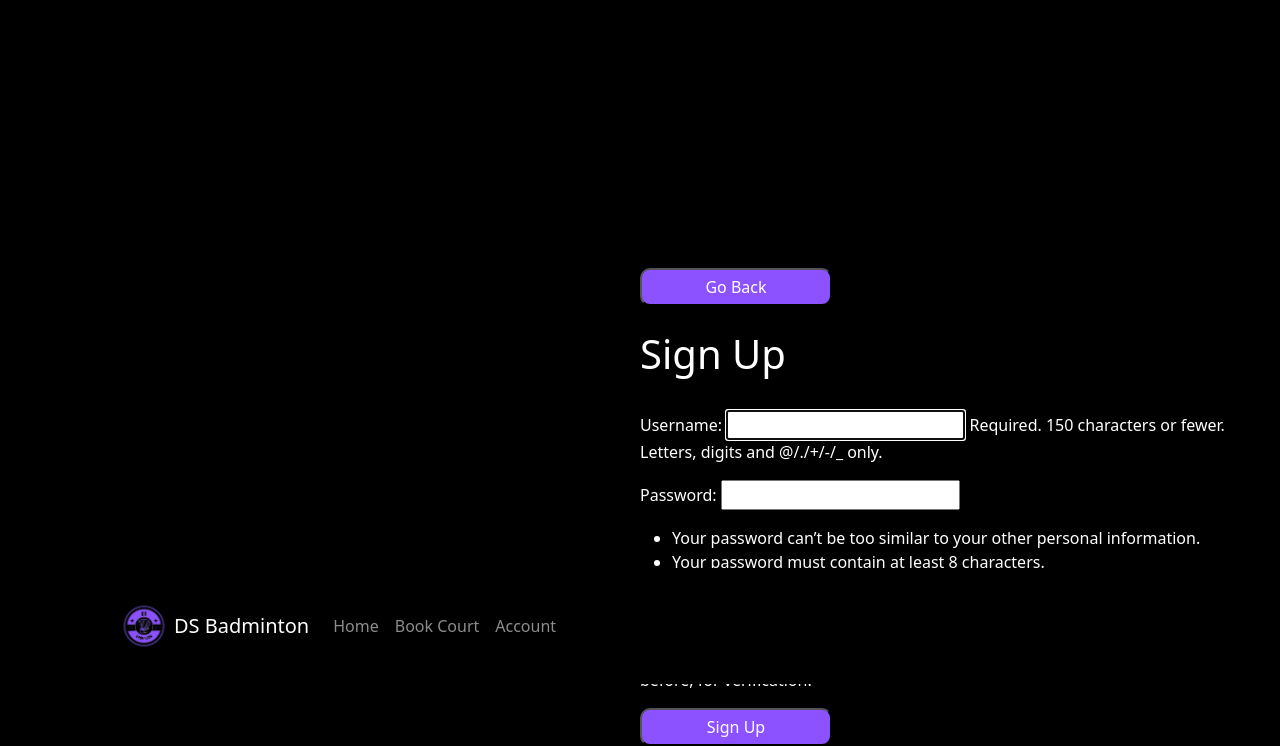
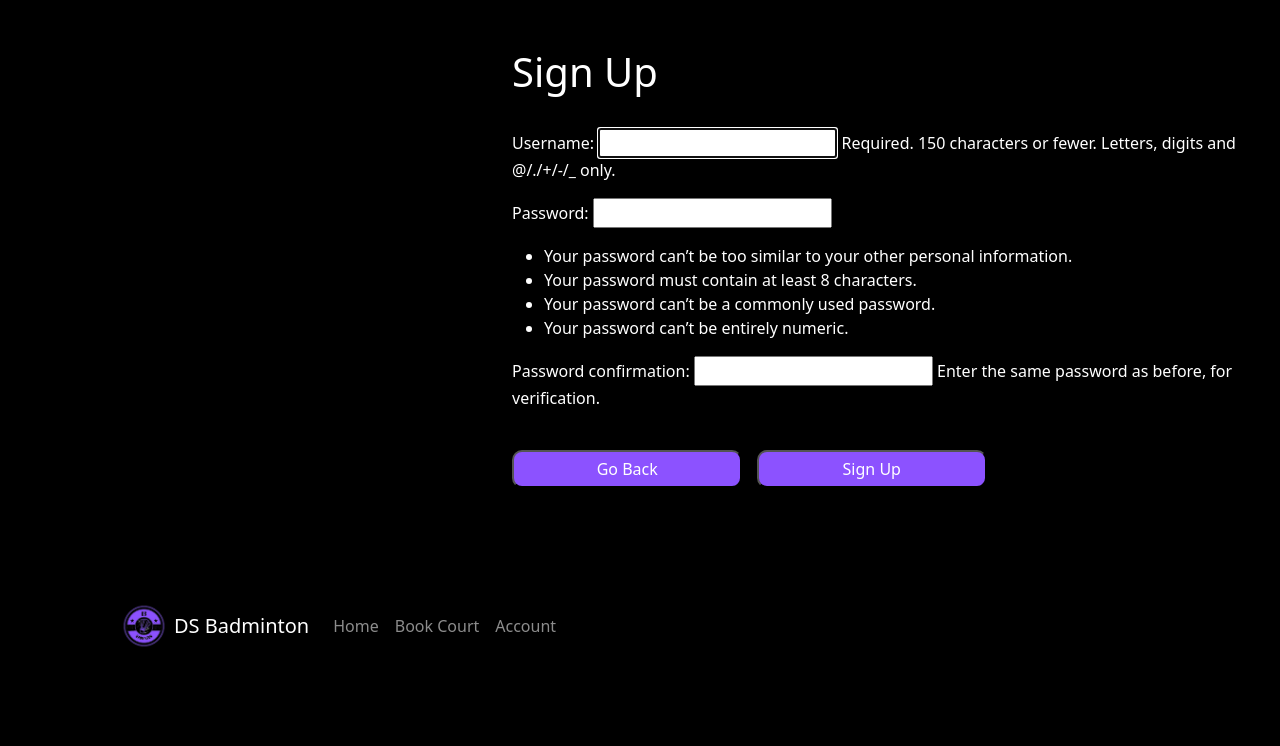
Before and after one commit to DjangoStars-Q12024/BookCourt, a Django app: page /accounts/signup/ in a window 1280 px wide. Shown: the part 116-862 px from the top of the page. After the commit the page ends 763 px from the top, so only its background shows below. Run offline with Django 5.2, Linux system fonts and the light colour scheme.

Commit message:
move go back button

```diff
--- a/templates/registration/signup.html
+++ b/templates/registration/signup.html
@@ -8,9 +8,9 @@ Sign Up for DS Badminton
 <style>
   .center-container {
     position: absolute;
-    top: 50%;
-    left: 50%;
+    left: 40%;
   }
+
   .signup-button {
     background-color: #8c52ff;
     color: white;
@@ -18,6 +18,7 @@ Sign Up for DS Badminton
     padding: 5px;
     width: 30%;
   }
+
   .goback-button {
     background-color: #8c52ff;
     color: white;
@@ -26,15 +27,24 @@ Sign Up for DS Badminton
     width: 30%;
   }
 
+  .button-container {
+    display: flex;
+  }
+
+  .button-container button {
+    margin-right: 10px;
+  }
 </style>
 
 <div class="center-container">
-  <div class="row row-cols-1 row-cols-sm-2 row-cols-md-3 g-3"></div>
-<button onclick="history.back()" class="goback-button">Go Back</button> <br><br>
   <h1 style="color: white">Sign Up</h1> <br>
+  <div class="button-container">
     <form style="color: white ;" method="post">
       {% csrf_token %}
       {{ form.as_p }}
-    <button type="submit" class="signup-button" >Sign Up</button>
+      <br>
+      <button onclick="history.back()" class="goback-button">Go Back</button>
+      <button type="submit" class="signup-button">Sign Up</button>
+  </div>
   </form>
   {% endblock %}
```
Lines whose indentation alone changed are shown as unchanged.
